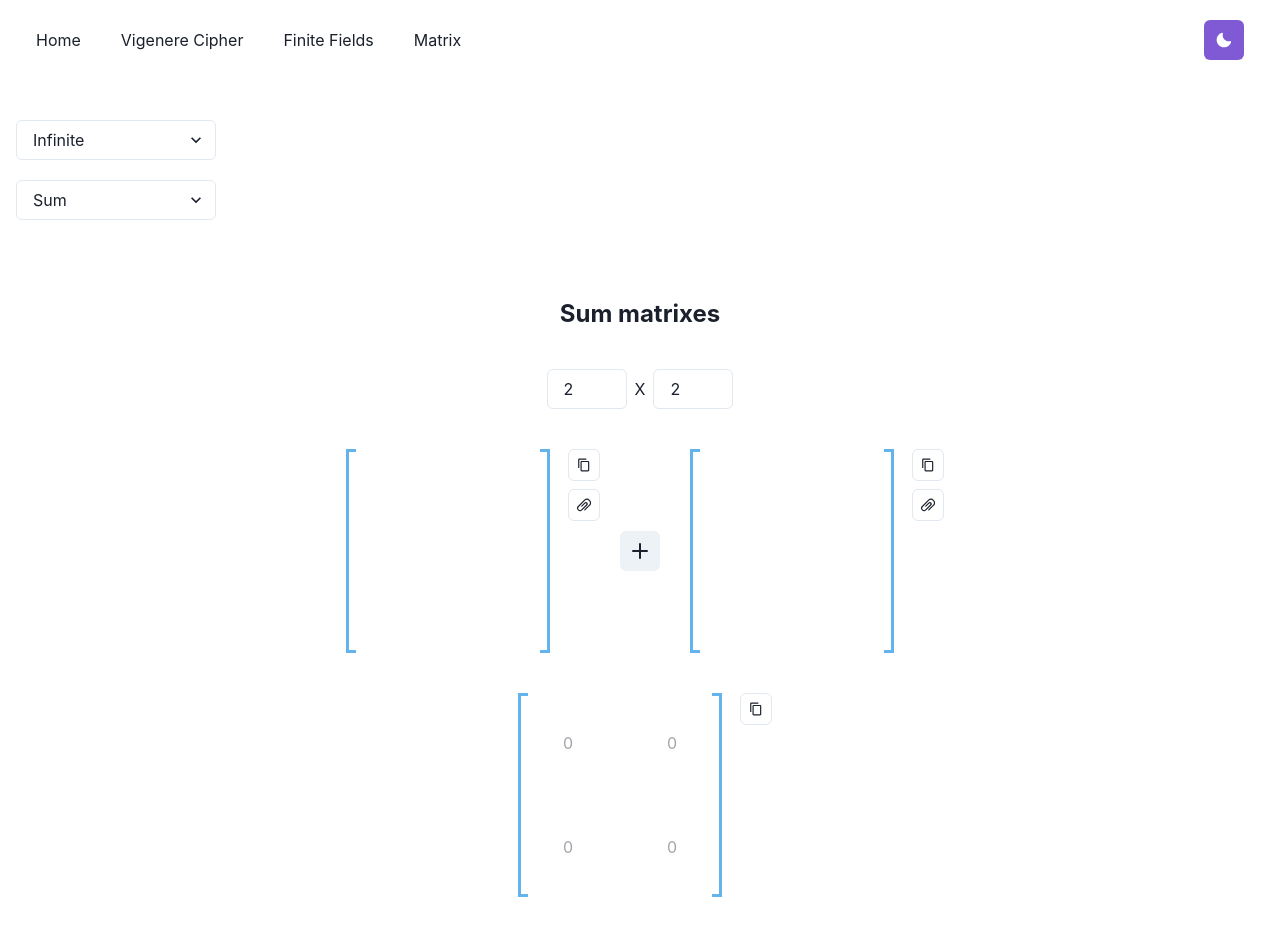
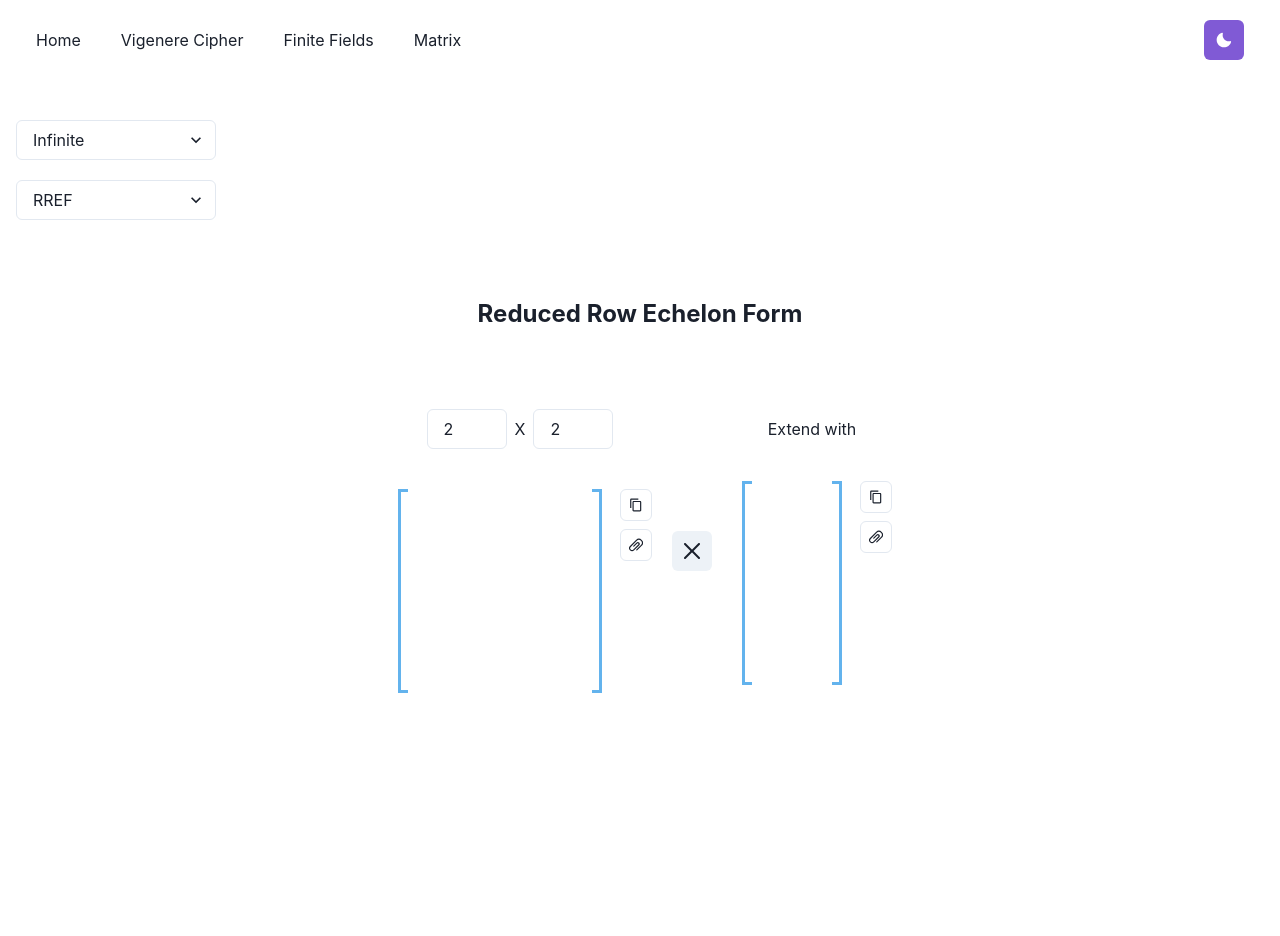
Before and after one commit to Christian-Velez/SSM, a React (Vite) app: page /matrix in a window 1280 px wide. Shown: the top 936 px of the page. After the commit the page ends 813 px from the top, so only its background shows below. Built offline with nearby package versions, Linux system fonts and the light colour scheme.

Commit message:
matrix: create rref op

```diff
--- a/src/components/Navbar/index.tsx
+++ b/src/components/Navbar/index.tsx
@@ -37,10 +37,10 @@ const navigation: NavLink[] = [
    },
 ]
 
-function NavItem({ item }: { item: NavLink }) {
+function NavItem({ to, children }: { to: string; children: React.ReactNode }) {
    return (
-      <ChakraLink as={Link} to={item.to} color='whiteAlpha'>
-         {item.label}
+      <ChakraLink as={Link} to={to} color='whiteAlpha'>
+         {children}
       </ChakraLink>
    )
 }
@@ -64,7 +64,9 @@ export function Navbar() {
                mt={{ base: 4, md: 0 }}
             >
                {navigation.map((item) => (
-                  <NavItem key={item.to} item={item} />
+                  <NavItem key={item.to} to={item.to}>
+                     {item.label}
+                  </NavItem>
                ))}
             </Stack>
 
@@ -82,7 +84,7 @@ export function Navbar() {
                      <MenuList>
                         {navigation.map((item) => (
                            <MenuItem key={item.to}>
-                              <NavItem item={item} />
+                              <NavItem to={item.to}>{item.label}</NavItem>
                            </MenuItem>
                         ))}
                      </MenuList>
--- /dev/null
+++ b/src/features/Matrix/components/RREF.tsx
@@ -0,0 +1,112 @@
+import { FieldText } from '@/features/Matrix/components/FieldText'
+import { MatrixContainer } from '@/features/Matrix/components/MatrixContainer'
+import { useMatrix } from '@/features/Matrix/hooks'
+import { Field } from '@/features/Matrix/pages'
+import {
+   ArrToMatrix,
+   matrixToArray,
+   multiplyMatrixes,
+   StrArrayToNumber,
+} from '@/features/Matrix/utils'
+import { CloseIcon } from '@chakra-ui/icons'
+import {
+   Heading,
+   HStack,
+   IconButton,
+   Input,
+   Stack,
+   Text,
+   VStack,
+} from '@chakra-ui/react'
+import { useState } from 'react'
+
+interface RREFProps {
+   field: Field
+   mod: number | undefined
+}
+
+const MAX_MATRIX_SIZE = 5
+
+function format(
+   array: Array<string>,
+   rows: string,
+   columns: string
+): Array<Array<number>> {
+   const asStr = StrArrayToNumber(array)
+   const asMatrix = ArrToMatrix(asStr, Number(rows), Number(columns))
+   return asMatrix
+}
+
+export function RREF({ field, mod }: RREFProps) {
+   const [rowsA, setRowsA] = useState('2')
+   const [columnsA, setColumnsA] = useState('2')
+   const [matrixA, onMatrixAChange] = useMatrix(Number(rowsA), Number(columnsA))
+   const [extendM, onExtendChange] = useMatrix(Number(rowsA), Number('1'))
+
+   return (
+      <VStack spacing={20}>
+         <Heading fontSize='2xl'>
+            Reduced Row Echelon Form {mod && <FieldText mod={mod} />}
+         </Heading>
+
+         <Stack
+            gap={5}
+            direction={{
+               base: 'column',
+               md: 'row',
+            }}
+            spacing={10}
+            flexWrap='wrap'
+            align='center'
+         >
+            <VStack spacing={10}>
+               <HStack>
+                  <Input
+                     w={20}
+                     value={rowsA}
+                     onChange={(e) => setRowsA(e.target.value)}
+                     type='number'
+                     min={0}
+                     max={MAX_MATRIX_SIZE}
+                  />
+
+                  <Text>X</Text>
+
+                  <Input
+                     w={20}
+                     value={columnsA}
+                     onChange={(e) => setColumnsA(e.target.value)}
+                     type='number'
+                     min={0}
+                     max={MAX_MATRIX_SIZE}
+                  />
+               </HStack>
+
+               <MatrixContainer
+                  rows={rowsA}
+                  columns={columnsA}
+                  values={matrixA}
+                  onCellChange={onMatrixAChange}
+                  field={field}
+                  mod={mod}
+               />
+            </VStack>
+
+            <IconButton aria-label='Close' icon={<CloseIcon />} />
+
+            <VStack spacing={10}>
+               <Text>Extend with</Text>
+
+               <MatrixContainer
+                  rows={rowsA}
+                  columns={'1'}
+                  values={extendM}
+                  onCellChange={onExtendChange}
+                  field={field}
+                  mod={mod}
+               />
+            </VStack>
+         </Stack>
+      </VStack>
+   )
+}
--- a/src/features/Matrix/pages/MatrixPage.tsx
+++ b/src/features/Matrix/pages/MatrixPage.tsx
@@ -1,17 +1,18 @@
 import { isPrime } from '@/features/FiniteFields/utils'
 import { InverseMatrix } from '@/features/Matrix/components/InverseMatrix'
 import { MultiplyMatrixes } from '@/features/Matrix/components/MultiplyMatrixes'
+import { RREF } from '@/features/Matrix/components/RREF'
 import { SumMatrixes } from '@/features/Matrix/components/SumMatrixes'
 import { Box, Input, Select, Text, VStack } from '@chakra-ui/react'
 import { useState } from 'react'
 
-type Option = 'sum' | 'multiply' | 'inverse'
+type Option = 'sum' | 'multiply' | 'inverse' | 'rref'
 export type Field = 'finite' | 'infinite'
 
 export function MatrixPage() {
    const [field, setField] = useState<Field>('infinite')
    const [modulus, setModulus] = useState<string>('2')
-   const [option, setOperation] = useState<Option>('sum')
+   const [option, setOperation] = useState<Option>('rref')
 
    const mod: number | undefined =
       field === 'finite' ? Number(modulus) : undefined
@@ -50,6 +51,7 @@ export function MatrixPage() {
                <option value='sum'>Sum</option>
                <option value='multiply'>Multiply</option>
                <option value='inverse'>Inverse</option>
+               <option value='rref'>RREF</option>
             </Select>
          </VStack>
 
@@ -79,8 +81,8 @@ function Content({
       <VStack py={20} flexWrap='wrap'>
          {option === 'sum' && <SumMatrixes field={field} mod={mod} />}
          {option === 'multiply' && <MultiplyMatrixes field={field} mod={mod} />}
-
          {option === 'inverse' && <InverseMatrix field={field} mod={mod} />}
+         {option === 'rref' && <RREF field={field} mod={mod} />}
       </VStack>
    )
 }
--- /dev/null
+++ b/src/features/misc/index.ts
@@ -0,0 +1 @@
+export * from './Landing'
--- a/src/features/misc/styles/index.css
+++ b/src/features/misc/styles/index.css
@@ -22,7 +22,7 @@
 }
 
 @media (prefers-reduced-motion: no-preference) {
-   a:nth-of-type(2) .logo {
+   .logo.react {
       animation: logo-spin infinite 20s linear;
    }
 }
```
Also changed, not shown: src/features/misc/Landing.tsx (renamed from src/features/misc/index.tsx).
